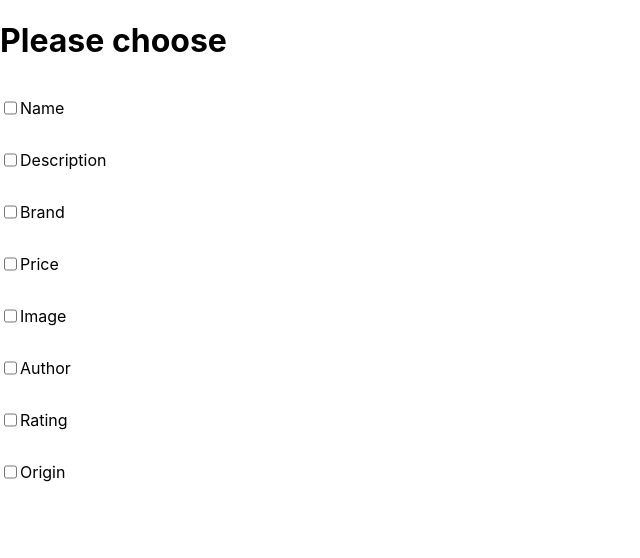
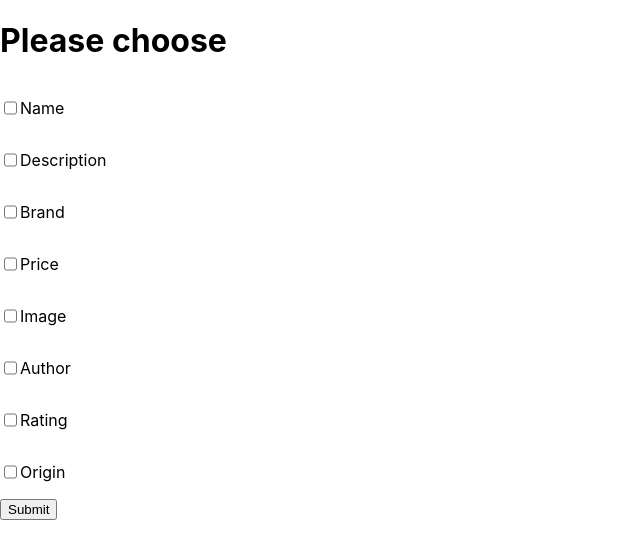
Before and after one commit to larrywongkahei/JsonDataMaker, a React (Create React App) app: page / in a window 1280 px wide. Shown: the top 558 px of the page, without its empty margins (0-640 px from the left). Built offline with nearby package versions, Linux system fonts and the light colour scheme.

Commit message:
Cleaned codes, added a submit button

```diff
--- a/src/Components/Home.js
+++ b/src/Components/Home.js
@@ -46,20 +46,19 @@ export function Home(){
     const list = ["Name", "Description", "Brand", "Price", "Image", "Author", "Rating", "Origin"]
 
     function selectButton(name){
-        // if(listToShow.includes(list.find(each => Object.keys(each) === Object.values(name)[0]))){
-        // list.find(each => Object.keys(each) === Object.values(name)[0])
         if(listToShow.filter(each => each === name).length > 0){
             const newList = listToShow.filter(each => each !== name)
             setListToShow(newList)
-            console.log("yes")
         }
         else{
-            console.log("no")
             const newList = [...listToShow];
-            console.log(newList.indexOf(list.find(each => each === name)))
             newList.push(list.find(each => each === name));
             setListToShow(newList);
         }
+    }
+
+    function ConfirmFields(e){
+        e.preventDefault();
     }
 
     const allButton = list.map((each, index) =>{return (
@@ -74,8 +73,9 @@ export function Home(){
             <h1>
                 Please choose
             </h1>
-            <form style={{display:"flex", flexDirection:"column"}}>
+            <form>
                 {allButton}
+                <div  style={{display:"flex", flexDirection:"column"}}>
                 <div style={listToShow.includes("Name") ? {display:"block"} : {display : "none"}}> <p>Input Name</p> <input type="text" value={showName} onChange={nameHandler}/> </div>
                 <div style={listToShow.includes("Description") ? {display:"block"} : {display : "none"}}> <p>Input Description</p> <input type="text" value={showDescription} onChange={descriptionHandler}/> </div>
                 <div style={listToShow.includes("Brand") ? {display:"block"} : {display : "none"}}> <p>Input Brand</p> <input type="text" value={showBrand} onChange={brandHandler}/> </div>
@@ -84,6 +84,8 @@ export function Home(){
                 <div style={listToShow.includes("Author") ? {display:"block"} : {display : "none"}}> <p>Input Author</p> <input type="text" value={showAuthor} onChange={authorHandler}/> </div>
                 <div style={listToShow.includes("Rating") ? {display:"block"} : {display : "none"}}> <p>Input Rating</p> <input type="text" value={showRating} onChange={ratingHandler}/> </div>
                 <div style={listToShow.includes("Origin") ? {display:"block"} : {display : "none"}}> <p>Input Origin</p> <input type="text" value={showOrigin} onChange={originHandler}/> </div>
+                </div>
+                <input type="submit" onClick={ConfirmFields}/>
             </form>
         </div>
 
```
